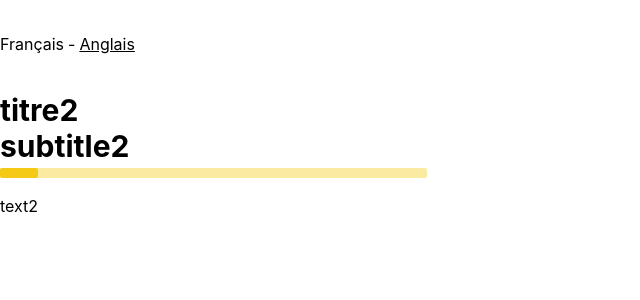
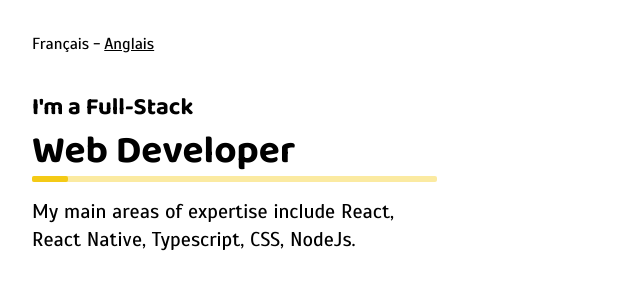
Before and after one commit to Draktors/online-cv, a Next.js app: page / in a window 1280 px wide. Shown: the top 300 px of the page, without its empty margins (0-640 px from the left). Built offline with nearby package versions, Linux system fonts and the light colour scheme.

Commit message:
optimization on rendering + change data

```diff
--- a/src/components/progressBar.tsx
+++ b/src/components/progressBar.tsx
@@ -27,9 +27,9 @@ export const ProgressBar: FC<ProgressBarType> = ({ onFinish }) => {
   }, [progressBarWidth]);
 
   return (
-    <div className="w-full bg-yellowOpacity rounded-sm h-2.5  mb-4">
+    <div className="w-full bg-yellowOpacity rounded-sm h-1.5  mb-4">
       <div
-        className="bg-yellow h-2.5 rounded-sm transition ease-in-out delay-1000"
+        className="bg-yellow h-1.5 rounded-sm transition ease-in-out delay-1000"
         style={{
           width: `${progressBarWidth}%`,
           transition: "ease 0.05s",
--- /dev/null
+++ b/src/data/textIntro.ts
@@ -0,0 +1,18 @@
+export type IntroInfoType = {
+  title: string;
+  subtitle: string;
+  text: string;
+};
+
+export const INTRO_INFOS: IntroInfoType[] = [
+  {
+    title: "My name is",
+    subtitle: "Enzo Hespel",
+    text: "I am a full-stack web developer who does a bit of web design.",
+  },
+  {
+    title: "I'm a Full-Stack",
+    subtitle: "Web Developer",
+    text: "My main areas of expertise include React, React Native, Typescript, CSS, NodeJs.",
+  },
+];
--- a/src/pages/index.tsx
+++ b/src/pages/index.tsx
@@ -1,20 +1,44 @@
-import { useState } from "react";
+import { useState, FC } from "react";
 import type { NextPage } from "next";
 import Head from "next/head";
 
 import { ProgressBar } from "../components/progressBar";
+import { INTRO_INFOS, IntroInfoType } from "../data/textIntro";
+
+type updateDataIndexType = { updateDataIndex: () => void };
+
+const Intro: FC<IntroInfoType & updateDataIndexType> = ({
+  title,
+  subtitle,
+  text,
+  updateDataIndex,
+}) => (
+  <div className="w-1/2 lg:w-1/3" key={title}>
+    <h2>
+      <div
+        className="animate-wiggle text-2xl font-bold mb-1"
+        style={{ transformOrigin: "left center" }}
+      >
+        {title}
+      </div>
+      <div
+        className="text-5xl font-bold animate-wiggleSlow"
+        style={{ transformOrigin: "left center" }}
+      >
+        {subtitle}
+      </div>
+    </h2>
+
+    <ProgressBar onFinish={updateDataIndex} />
+    <p className="text-xl">{text}</p>
+  </div>
+);
 
 const Home: NextPage = () => {
   const [dataIndex, setDataIndex] = useState(0);
 
-  const data = [
-    { title: "titre1", subtitle: "subtitle1", text: "text1" },
-    { title: "titre2", subtitle: "subtitle2", text: "text2" },
-    { title: "titre3", subtitle: "subtitle3", text: "text3" },
-  ];
-
   const updateDataIndex = () => {
-    if (dataIndex < 2) {
+    if (dataIndex < INTRO_INFOS.length - 1) {
       setDataIndex((prev) => prev + 1);
     } else {
       setDataIndex(0);
@@ -27,24 +51,28 @@ const Home: NextPage = () => {
         <title>Enzo Hespel</title>
         <meta name="description" content="Generated by create next app" />
         <link rel="icon" href="/favicon.ico" />
+        <link
+          href="https://fonts.googleapis.com/css2?family=Baloo+2:wght@400;500;600;700;800&display=swap"
+          rel="stylesheet"
+        />
+        <link
+          href="https://fonts.googleapis.com/css2?family=Scada&display=swap"
+          rel="stylesheet"
+        ></link>
       </Head>
 
-      <main className="container mx-auto mt-8">
+      <main className="container mx-auto mt-8 px-8">
         <div className="flex mb-9">
           <p className="mr-1 cursor-pointer">Français</p>
           <span className="mr-1">-</span>
           <p className="underline cursor-pointer">Anglais</p>
         </div>
-        <div className="w-1/3">
-          <h2 className="text-3xl font-bold mb-1">
-            <div>{data[dataIndex].title}</div>
-            <div className="text-3xl font-bold mb-1">
-              {data[dataIndex].subtitle}
-            </div>
-          </h2>
-          <ProgressBar onFinish={updateDataIndex} />
-          <p>{data[dataIndex].text}</p>
-        </div>
+        <Intro
+          updateDataIndex={updateDataIndex}
+          title={INTRO_INFOS[dataIndex].title}
+          subtitle={INTRO_INFOS[dataIndex].subtitle}
+          text={INTRO_INFOS[dataIndex].text}
+        />
       </main>
     </div>
   );
--- a/src/styles/globals.css
+++ b/src/styles/globals.css
@@ -6,8 +6,15 @@ html,
 body {
   padding: 0;
   margin: 0;
-  font-family: -apple-system, BlinkMacSystemFont, Segoe UI, Roboto, Oxygen,
-    Ubuntu, Cantarell, Fira Sans, Droid Sans, Helvetica Neue, sans-serif;
+  font-family: "Scada", sans-serif;
+}
+h1,
+h2,
+h3,
+h4,
+h5,
+h6 {
+  font-family: "Baloo 2", sans-serif;
 }
 
 a {
--- a/tailwind.config.js
+++ b/tailwind.config.js
@@ -11,7 +11,19 @@ module.exports = {
       red: "red",
       blue: "blue",
     },
-    extend: {},
+    extend: {
+      animation: {
+        wiggle: "wiggle 0.5s cubic-bezier(0.19, 1, 0.22, 1)",
+        wiggleSlow: "wiggle 1.4s cubic-bezier(0.19, 1, 0.22, 1)",
+      },
+      keyframes: {
+        wiggle: {
+          "0%": { scale: "0" },
+          "20%": { scale: "0" },
+          "100%": { scale: "1" },
+        },
+      },
+    },
   },
   plugins: [],
 };
```
